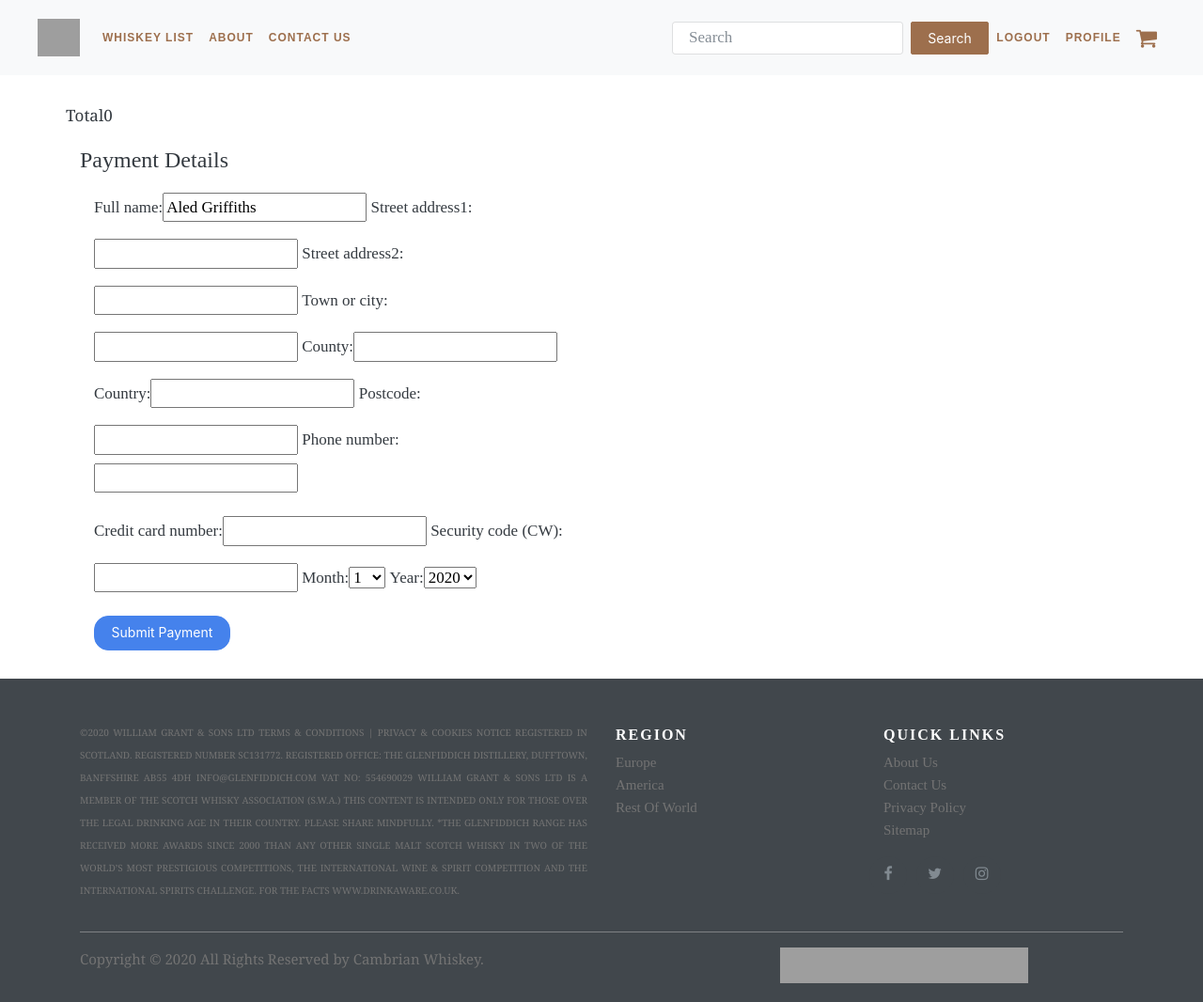
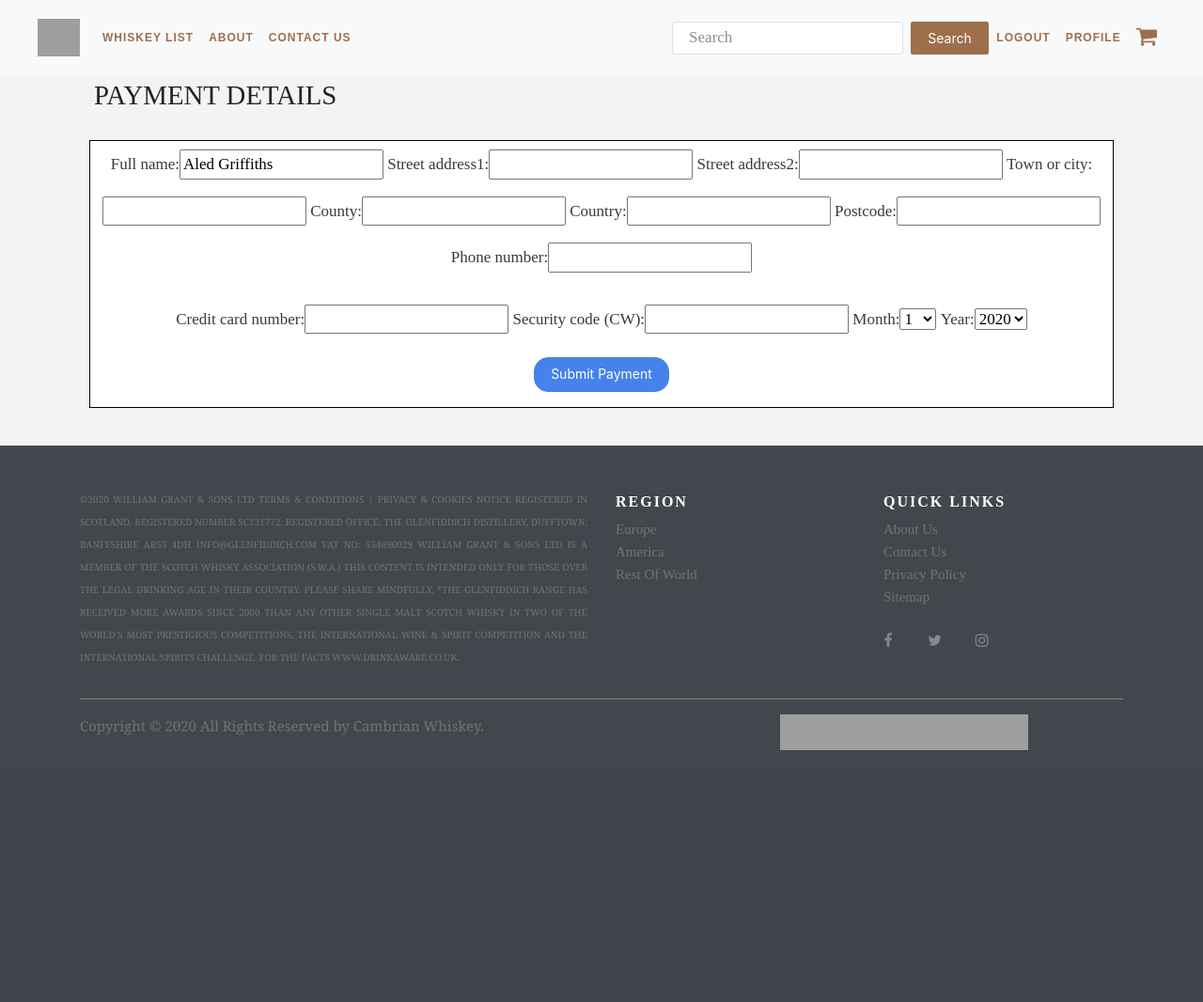
Before and after one commit to isakkhar/cambrian_whiskey, a Django app: page /checkout/ in a window 1280 px wide. Shown: the whole page at 94% size. After the commit the page ends 798 px from the top, so only its background shows below. Run offline with Django 3.2, Linux system fonts and the light colour scheme; the visitor is signed in with stand-in values (Sample User, id 1); some libraries are stand-ins or nearby versions; grey boxes are pictures that could not be loaded.

Commit message:
changed the design of the checkout html and added a for loop to the cart html page. also changed the body background color for every page

```diff
--- a/checkout/templates/checkout.html
+++ b/checkout/templates/checkout.html
@@ -7,27 +7,91 @@
 
 {% block content %}
 
-<div class="row row-flex">
+<div class="container"><p class="payment-details-title">Payment Details</p></div>
+  <div class="flexbox-container">
+
+    <div class="flexbox-item flexbox-item-2">
+
+      <form class="checkout-form-position" role="form" method="post" id="payment-form" action="{% url 'checkout' %}">
+
+        <!-- <legend>Payment Details</legend> -->
+
+        <div id="credit-card-errors" style="display: none">
+
+          <div class="alert-message block-message error" id="stripe-error-message"></div>
+
+        </div>
+
+        <div class="form-group">
+
+          {{ order_form|as_bootstrap }}
+
+        </div>
+
+        <div class="form-group">
+
+          {{ payment_form|as_bootstrap }}
+
+        </div>
+
+
+        {% csrf_token %}
+
+        <div class="form-group">
+
+          <input class="btn btn-primary" id="submit_payment_btn" name="commit" type="submit" value="Submit Payment">
+
+        </div>
+
+      </form>
+
+    </div>
+
+
 
       {% for item in cart_items %}
 
-    <div class="col-xs-10 col-xs-offset-1 col-sm-offset-0 col-sm-6 col-md-4 display panel panel-default">
+      <div class="flexbox-item flexbox-item-1 checkout-summary-box">
 
-      <div class="panel-body">
+        <table class="table">
 
-        <div class="product" style="background-image: url('{{ MEDIA_URL }}{{ item.product.image }}')"></div>
+          <thead>
 
-        <div class="caption">
+            <h4 class="cart-table-title">Order Summary</h4>
 
-          <h3>{{ item.product.name }}</h3>
+            <tr>
 
-          <p class="product-description">{{ item.product.description }}</p>
+              <th scope="col" class="product" style="background-image: url('{{ MEDIA_URL }}{{ item.product.image }}')">
+            </th>
 
-          <p>{{ item.quantity }}</p>
+            <td>
+              <p class="checkout-item-title">{{ item.product.title }}</p>
+            </td>
 
-          <p>{{ item.product.price }}</p>
+            </tr>
 
-        </div>
+            <tr>
+
+              <th class="checkout-totalprice" scope="col">Total Price</th>
+
+              <td class="item-quantity-totalprice-checkout
+              "> £{{ total }}</td>
+
+            </tr>
+
+            <tr>
+
+              <th class="checkout-totalprice" scope="col">Qty</th>
+
+              <td class="item-quantity-totalprice-checkout">{{ item.quantity }}</td>
+
+            </tr>
+
+          </thead>
+
+        </table>
+
+        <a class="btn btn-primary checkout-button" href="{% url 'view_cart' %}" role="button">VIEW AND EDIT BASKET</a>
 
       </div>
 
@@ -37,47 +101,13 @@
 
   </div>
 
-<div class="row">
-
-  <p>Total</p>
-
-  <p><span class="glyphicon glyphicon-euro" aria-hidden="true"></span>{{ total }}</p>
+</div>
 
     </div>
 
-<!-- this is the form we created earlier on, i.e. payment_form and we have a form which takes the address info where we are going to send the products -->
-<!-- id='payment_form' is linked to static/js/stripe.js -->
-<form role="form" method="post" id="payment-form" action="{% url 'checkout' %}">
-
-  <legend>Payment Details</legend>
-
-  <div id="credit-card-errors" style="display: none">
-
-    <div class="alert-message block-message error" id="stripe-error-message"></div>
+  </div>
 
 </div>
-
-  <div class="form-group col-md-6">
-
-    {{ order_form|as_bootstrap }}
-
-  </div>
-
-  <div class="form-group col-md-6">
-
-    {{ payment_form|as_bootstrap }}
-
-  </div>
-
-  {% csrf_token %}
-
-  <div class="form-group col-md-12">
-
-    <input class="btn btn-primary" id="submit_payment_btn" name="commit" type="submit" value="Submit Payment">
-
-  </div>
-
-</form>
 
 {% endblock %}
 
--- a/static/css/custom.css
+++ b/static/css/custom.css
@@ -592,6 +592,16 @@
 
 /* Cart Html */
 
+.badge-warning {
+  color: #fff;
+  background-color: #9d6f4d;
+  margin-top: -15px;
+}
+
+.cart-logo {
+  margin-top: -4px;
+}
+
 .cart-price-font {
   font-family: 'Times New Roman', Times, serif;
 }
@@ -656,9 +666,9 @@
 .cart-title-text-thickness {
   font-weight: 100;
   letter-spacing: 5px;
-  margin-top: 10rem;
+  margin-top: 2rem;
   text-align: center !important;
-  text-transform: u ppercase;
+  text-transform: uppercase;
 }
 
 .table-wrapper {
@@ -719,12 +729,51 @@
   text-align: center;
 }
 
+/* Checkout html */
+
+.payment-details-title {
+  color: #24231f;
+  font-family: "GFModernLight",serif;
+  font-weight: 300;
+  font-style: normal;
+  font-size: 1.8rem;
+  text-transform: uppercase;
+}
+
+.checkout-form-position {
+  text-align: center;
+  margin: auto;
+}
+
+.checkout-totalprice {
+  font-size: 20px;
+}
+
+.item-quantity-totalprice-checkout {
+  font-size: 20px;
+}
+
+.checkout-item-title {
+  font-size: 16px;
+  text-align: left;
+  margin-top: 15px;
+  margin-bottom: 15px;
+  color: #9d6f4d;
+  letter-spacing: 1px;
+}
+
+.checkout-summary-box {
+  width: 275px !important;
+}
+
 .checkout-button {
     color: #fff;
     background-color: #9d6f4d;
     border-color: #9d6f4d;
     height: 35px;
     border-radius: 2px;
+    width: -webkit-fill-available;
+    margin: 25px;
 }
 
 .checkout-button:hover {
@@ -794,7 +843,6 @@
 .flexbox-item-1 {
   min-height: 200px;
   order: 2;
-  margin-top: 0px;
 }
 
 .flexbox-item-2 {
--- a/templates/base.html
+++ b/templates/base.html
@@ -27,7 +27,7 @@
 
   </head>
 
-  <body>
+  <body style="background: #f3f3f3;">
 
     {% block nav %} {% include 'nav.html' %} {% endblock %}
 
@@ -38,8 +38,10 @@
 
         <div class="messages">
 
-            {% for message in messages%}
+            {% for message in messages %}
+
                 {{ message }}
+
             {% endfor %}
 
         </div>
@@ -49,22 +51,6 @@
     {% endif %}
 
     <div class="container">
-
-      {% comment %} search box. Dont think i need it as i have searcg box in navbar {% endcomment %}
-      {% comment %}
-
-        <div class="display">
-
-          <form class="form-position" action="{% url 'search' %}" method="get">
-
-            <input type="text" name="q">
-            <button type="submit">Search</button>
-
-          </form>
-
-        </div>
-
-      {% endcomment %}
 
       {% block content %}{% endblock %}
 
--- a/templates/nav.html
+++ b/templates/nav.html
@@ -35,7 +35,7 @@
 
                 <form class="form-inline my-2 my-lg-0 ml-auto" action="{% url 'search' %}" method="GET">
                     <input class="form-control mr-sm-2" type="text" placeholder="Search" aria-label="Search"
-                        name="q">
+                        name="q" required>
                     <button class="btn btn-success my-2 my-sm-0" type="submit">Search</button>
                 </form>
 
@@ -70,7 +70,7 @@
 
                 <li class="nav-item shopping-cart">
 
-                    <a href="{% url 'view_cart' %}" class="nav-link cart-link">
+                    <a href="{% url 'view_cart' %}" class="nav-link cart-link cart-logo">
                         <i class="fa fa-shopping-cart fa-2x" aria-hidden="true"></i>
 
                         {% if product_count > 0 %}
```
Also changed, not shown: cart/templates/cart.html (+28 -23 lines), 1 other file. Lines whose indentation alone changed are shown as unchanged.
